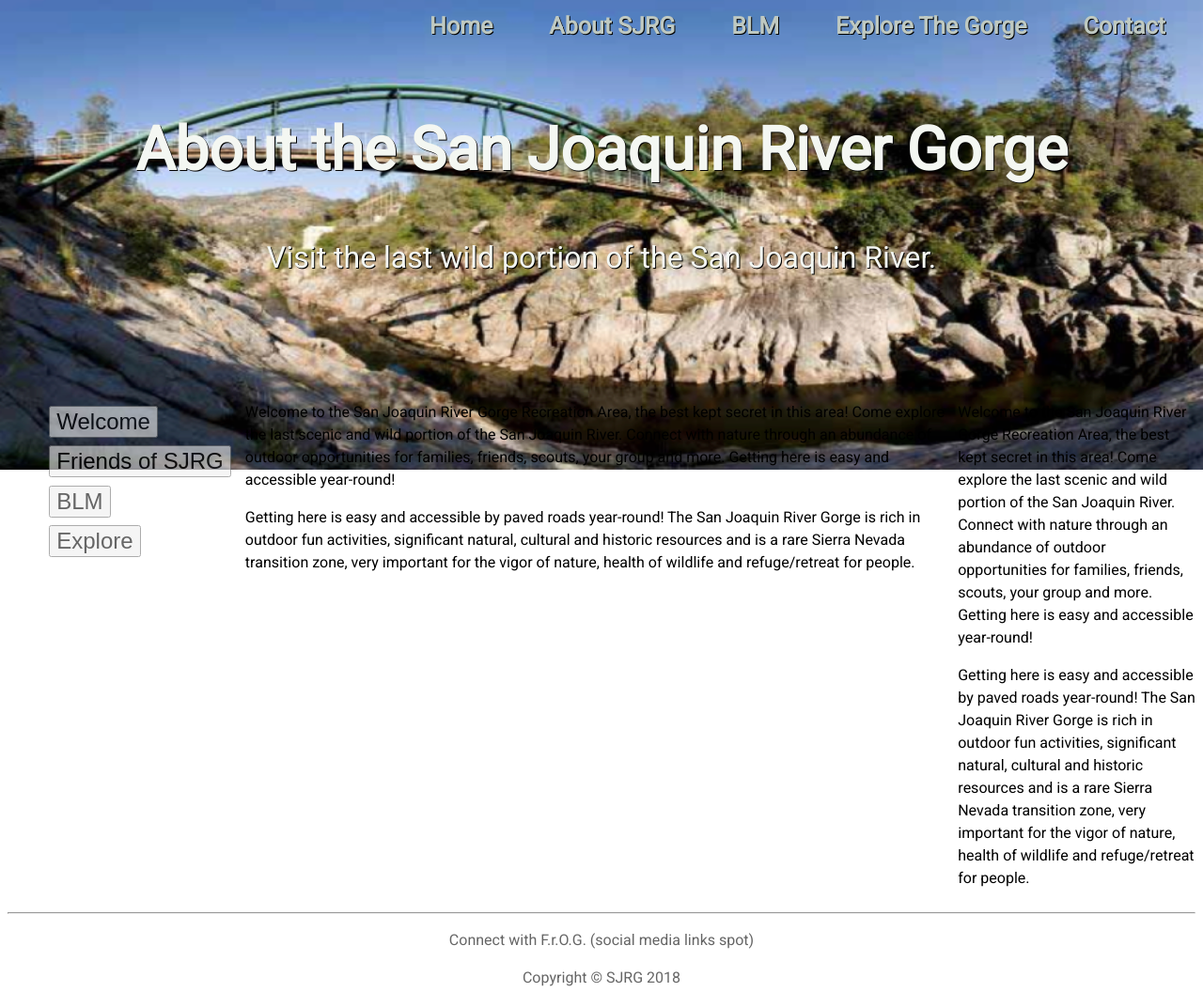
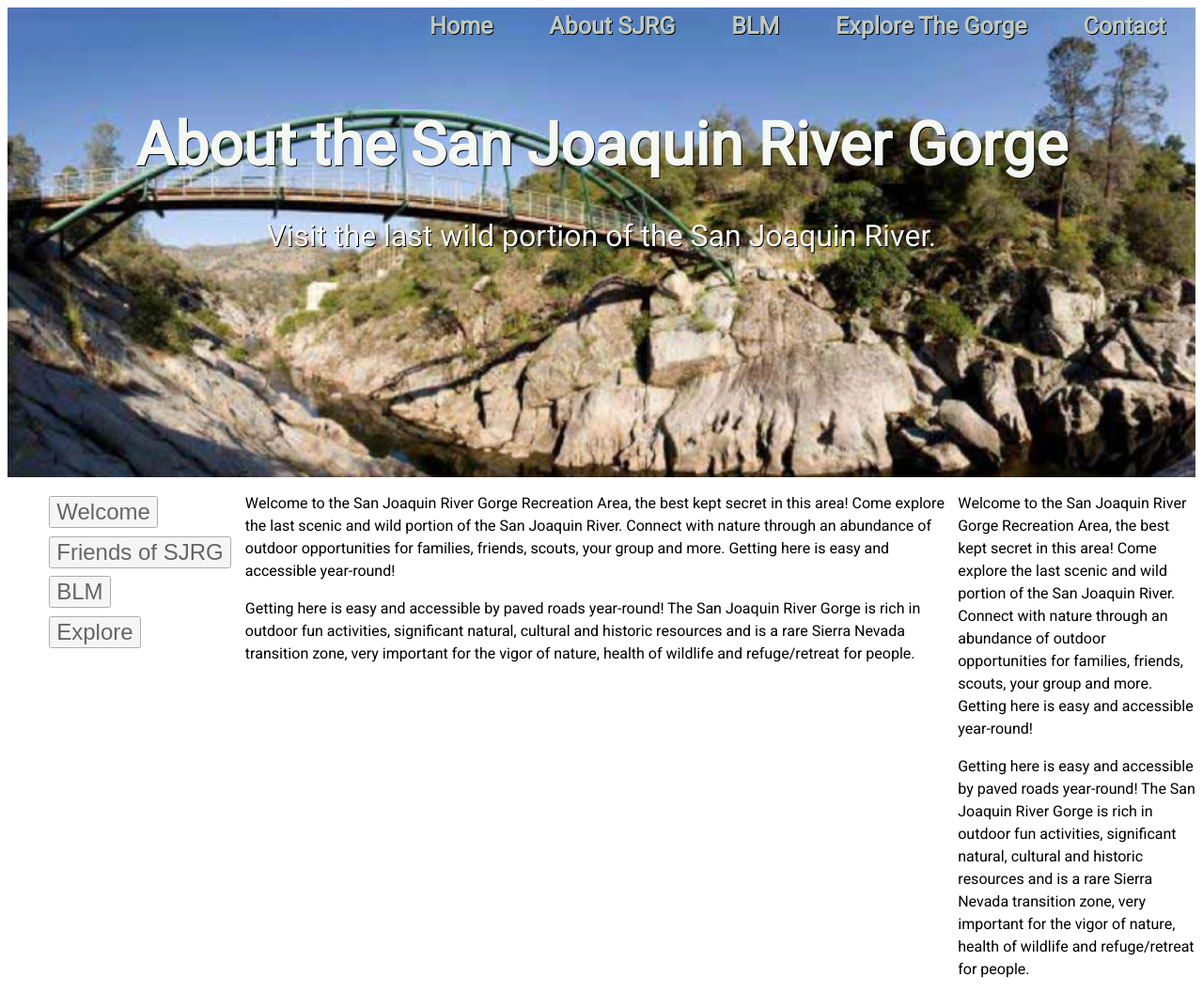
Before and after one commit to mTucker-18/SJRG-Working, a plain HTML site: page docs/pages/about.html in a window 1280 px wide. Shown: the top 1056 px of the page at 94% size. Drawn offline with Linux system fonts and the light colour scheme.

Commit message:
changed about image

```diff
--- a/docs/css/about.css
+++ b/docs/css/about.css
@@ -68,22 +68,21 @@ body {
 
 }
 
-.container img {
-  position: absolute;
-  min-width: 100%;
-  height: 500px;
-  overflow: hidden;
-  z-index: -1;
+.heading {
   top: 0;
-  left: 0;
-}
-
-.heading {
   text-align: center;
   color: var(--white);
   font-size: 200%;
   text-shadow: 1px 1px black;
-  margin: 9%;
+  background-image: url("../img/SJRG-bridge.png");
+  background-repeat: no-repeat;
+  background-size: cover;
+  min-height: 500px;
+  overflow: hidden;
+}
+
+.heading h1 {
+  margin: 8% 5% 2% 5%;
 }
 
 .MainContent {
--- a/docs/pages/about.html
+++ b/docs/pages/about.html
@@ -44,7 +44,6 @@
       </div>
 
     <!-- Page Header -->
-      <img src="../img/SJRG-bridge.png">
       <div class="heading">
         <h1>About the San Joaquin River Gorge</h1>
         <span class="subheading">Visit the last wild portion of the San Joaquin River.</span>
```
